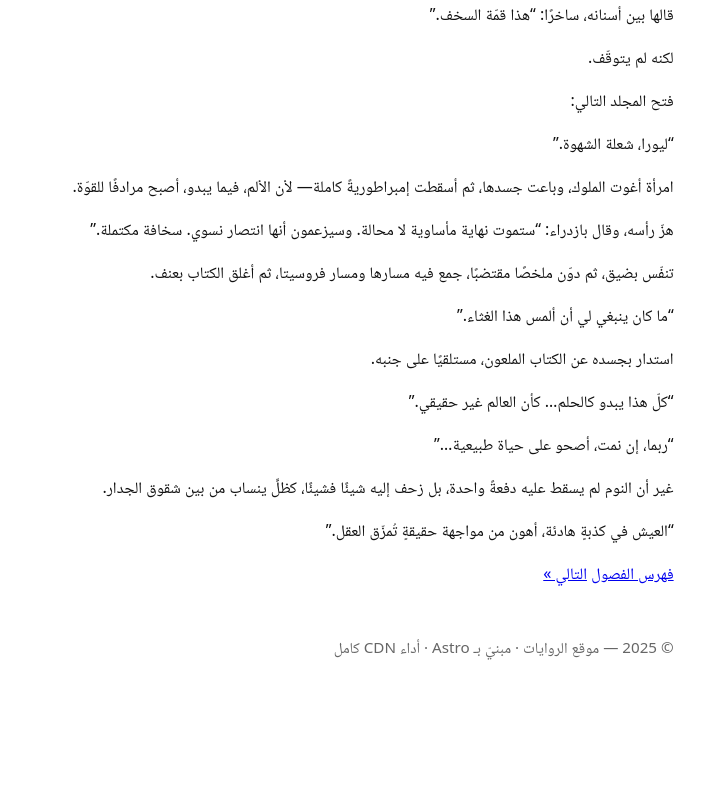
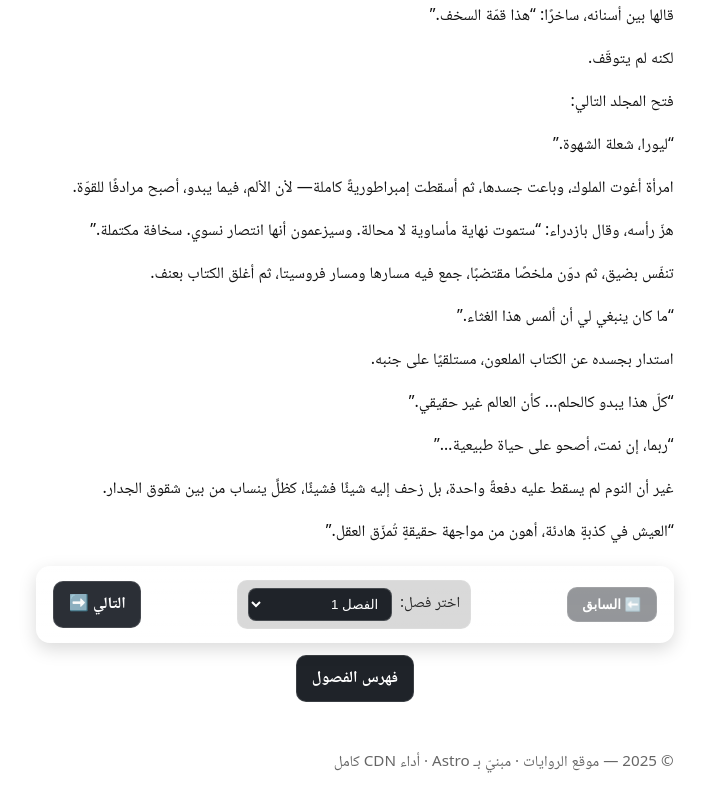
Before and after one commit to mahmoud9953/karih-al-shoujo-site1, an Astro site: page /novels/karih-al-shoujo/1 in a window 1280 px wide. Shown: the part 4429-5239 px from the top of the page, without its empty margins (285-994 px from the left). Before the commit the page ends 5128 px from the top, so only its background shows below. Built offline with nearby package versions, Linux system fonts and the light colour scheme; Astro itself is replaced by a stand-in of ours.

Commit message:
feat: add chapter toolbar with previous | select | next

```diff
--- a/src/pages/novels/[slug]/[chapter].astro
+++ b/src/pages/novels/[slug]/[chapter].astro
@@ -37,6 +37,8 @@ if (idx === -1) {
 const cur = list[idx];
 const prev = idx > 0 ? list[idx - 1].fm.chapter : null;
 const next = idx < list.length - 1 ? list[idx + 1].fm.chapter : null;
+const allChapters = list.map((x) => Number(x.fm.chapter)).filter(Number.isFinite).sort((a,b)=>a-b);
+
 
 const fm = cur.fm;
 const titleText = `${fm.title || ("الفصل " + chapter)} — ${fm.novel || slug}`;
@@ -54,10 +56,79 @@ const titleText = `${fm.title || ("الفصل " + chapter)} — ${fm.novel || sl
     <!-- Render markdown content -->
     <Fragment set:html={await (cur.mod as any).compiledContent()} />
 
-    <div class="chapter-nav">
-      {prev ? <a rel="prev" href={`/novels/${slug}/${prev}`}>« السابق</a> : <span></span>}
-      <a href={`/novels/${slug}`}>فهرس الفصول</a>
-      {next ? <a rel="next" href={`/novels/${slug}/${next}`}>التالي »</a> : <span></span>}
-    </div>
+    <!-- Toolbar: previous | chapter picker | next -->
+<div class="chapter-toolbar" dir="rtl">
+  <!-- Previous -->
+  {prev
+    ? <a class="btn-nav" rel="prev" href={`/novels/${slug}/${prev}`}>⬅️ السابق</a>
+    : <button class="btn-nav disabled" disabled>⬅️ السابق</button>}
+
+  <!-- Chapter picker -->
+  <div class="chapter-picker">
+    <label for="chapterSelect" class="picker-label">اختر فصل:</label>
+    <select id="chapterSelect" class="picker-select"
+            onchange={`location.href='/novels/${slug}/' + this.value`}>
+      {allChapters.map((n) => (
+        <option value={n} selected={n === Number(chapter)}>الفصل {n}</option>
+      ))}
+    </select>
+  </div>
+
+  <!-- Next -->
+  {next
+    ? <a class="btn-nav" rel="next" href={`/novels/${slug}/${next}`}>التالي ➡️</a>
+    : <button class="btn-nav disabled" disabled>التالي ➡️</button>}
+</div>
+
+<!-- Keep a clean link to the TOC under the toolbar (optional) -->
+<div style="margin-top:.75rem; text-align:center;">
+  <a href={`/novels/${slug}`} class="btn-nav" style="background:#1f2329;">فهرس الفصول</a>
+</div>
   </article>
 </Base>
+<style>
+  .chapter-toolbar{
+    margin-top: 1.25rem;
+    display: flex;
+    align-items: center;
+    justify-content: space-between;
+    gap: .75rem;
+    padding: .85rem 1rem;
+    border: 1px solid rgba(255,255,255,0.08);
+    border-radius: 14px;
+    background: linear-gradient(180deg, rgba(255,255,255,0.06), rgba(255,255,255,0.03));
+    box-shadow: 0 6px 18px rgba(0,0,0,0.15);
+    backdrop-filter: blur(6px);
+  }
+  .btn-nav{
+    display:inline-block;
+    padding: .55rem .9rem;
+    border-radius: 10px;
+    text-decoration: none;
+    background: #2b2f36;
+    color: #ffffff;
+    border: 1px solid rgba(255,255,255,0.12);
+    transition: transform .08s ease, background .2s ease, border-color .2s ease;
+    font-weight: 600;
+    white-space: nowrap;
+  }
+  .btn-nav:hover{ background:#343a45; border-color:rgba(255,255,255,0.2); transform: translateY(-1px);}
+  .btn-nav.disabled{ opacity: .5; cursor: not-allowed; background:#2b2f36; }
+
+  .chapter-picker{
+    display:flex; align-items:center; gap:.5rem;
+    background: rgba(0,0,0,0.15);
+    padding:.4rem .6rem; border-radius: 10px; border:1px solid rgba(255,255,255,0.10);
+  }
+  .picker-label{ font-size:.95rem; opacity:.9; }
+  .picker-select{
+    padding:.45rem .55rem; border-radius:8px; border:1px solid rgba(255,255,255,0.18);
+    background:#1f2329; color:#fff; min-width: 9rem; outline:none;
+  }
+  .picker-select:focus{ border-color:#7aa2ff; box-shadow: 0 0 0 2px rgba(122,162,255,0.25); }
+
+  @media (max-width: 520px){
+    .chapter-toolbar{ flex-wrap: wrap; justify-content: center; gap:.6rem; }
+    .chapter-picker{ width:100%; justify-content:center; }
+  }
+</style>
```
